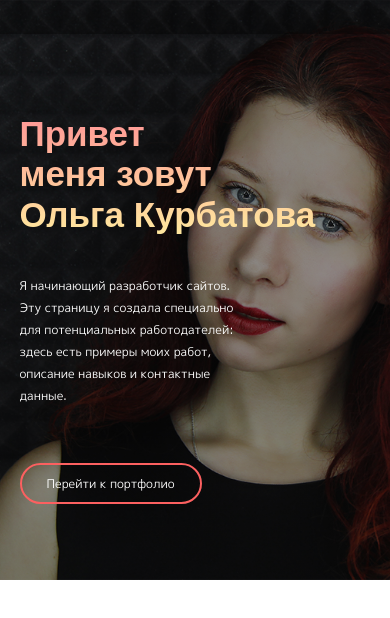
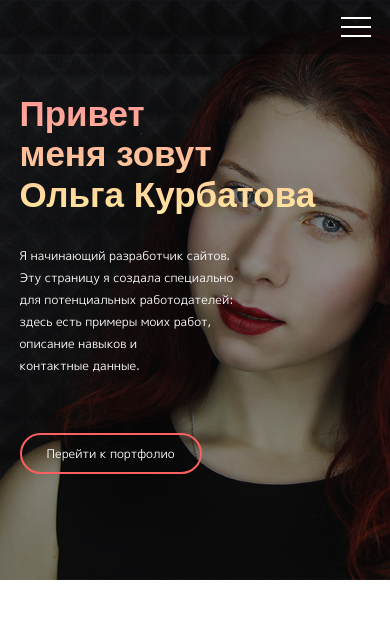
Before and after one commit to Olia-tsk/portfolio, a plain HTML site: page index.html in a window 390 px wide. Drawn offline with Linux system fonts and the light colour scheme; a web font is replaced by a local one.

Commit message:
add burger button

```diff
--- a/index.html
+++ b/index.html
@@ -51,6 +51,12 @@
                         </a>
                     </li>
                 </ul>
+
+                <a href="#" class="burger header-nav__button">
+                    <span class="burger__line"></span>
+                    <span class="burger__line"></span>
+                    <span class="burger__line"></span>
+                </a>
             </div>
         </div>
 
@@ -58,7 +64,7 @@
             <h1 class="header__title">Привет<br>меня зовут<br>Ольга Курбатова</h1>
 
             <p class="header__text">
-                Я начинающий разработчик сайтов. Эту страницу я создала специально для потенциальных работодателей: здесь есть примеры моих работ, описание навыков и контактные данные.
+                Я начинающий разработчик сайтов. Эту страницу я создала специально для потенциальных&nbsp;работодателей: здесь есть примеры моих&nbsp;работ, описание&nbsp;навыков и контактные&nbsp;данные.
             </p>
 
             <a href="#" class="button header-button">Перейти к портфолио</a>
--- a/sass/_media.sass
+++ b/sass/_media.sass
@@ -30,6 +30,22 @@
   .header
     &__list
       display: none
+  .burger
+    display: flex
+    margin-left: auto
+    margin-right: 0
+    width: 30px
+    height: 20px
+    padding: 0
+    align-items: flex-start
+    flex-direction: column
+    justify-content: space-between
+    border: none
+    background-color: transparent
+    &__line
+      width: 30px
+      height: 2px
+      background-color: #fff
 
 @media (max-width: 683px)
   .header
@@ -54,11 +70,9 @@
       width: 235px
       font-size: 12px
     &__title
-      margin-bottom: 40px
+      margin: 40px 0 30px
       font-size: 35px
 
 @media (max-width: 320px)
   .header
     height: 545px
-    &__title
-      margin: 40px 0 30px
--- a/sass/blocks/_header.sass
+++ b/sass/blocks/_header.sass
@@ -33,3 +33,6 @@
     color: #ffffff
   &-button
     margin-bottom: 20px
+
+.burger
+  display: none
```
Also changed, not shown: css/style.css, 1 other file.
